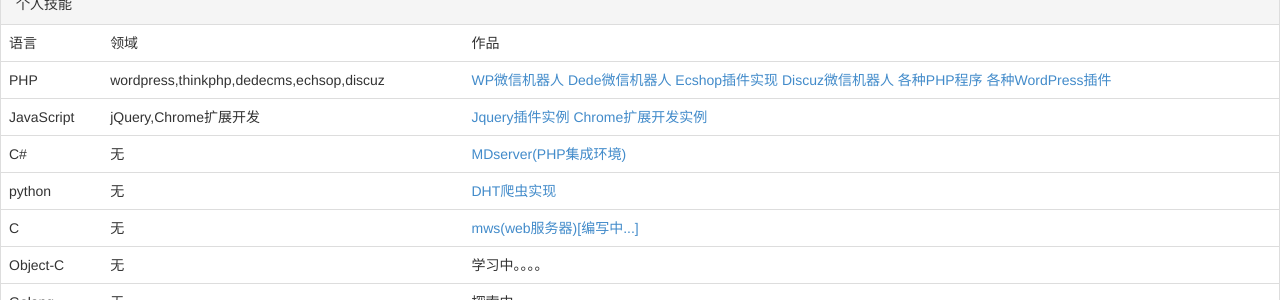
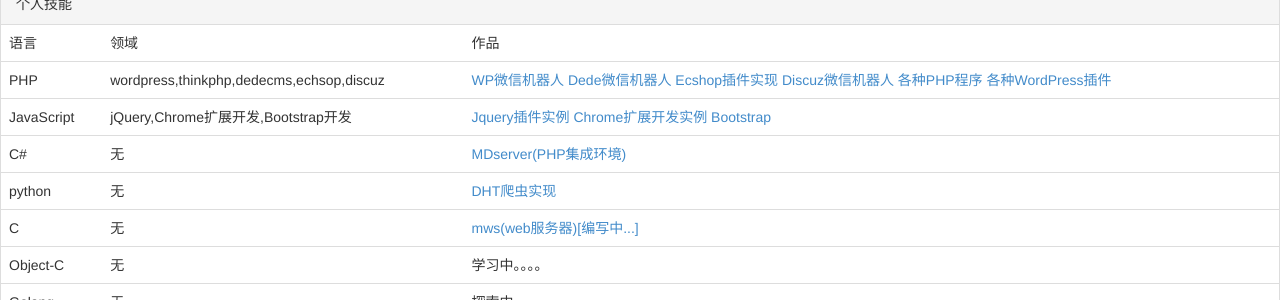
Before and after one commit to midoks/midoks.github.io, a Jekyll site: the page built from about.html, in a window 1280 px wide and 984 px high. Shown: the part 173-473 px from the top of the window. Built offline with Jekyll 4.4.1, drawn with Linux system fonts in a browser that asks for light colours; comment, search, counter and statistics services are not loaded.

Commit message:
更新内容

```diff
--- a/_layouts/about.html
+++ b/_layouts/about.html
@@ -31,9 +31,10 @@
 		    	<a href="https://github.com/midoks/WordPressPlugins">各种WordPress插件</a>
 		    </td></tr>
 
-		    <tr><td>JavaScript</td><td class="hidden-xs hidden-sm">jQuery,Chrome扩展开发</td><td>
+		    <tr><td>JavaScript</td><td class="hidden-xs hidden-sm">jQuery,Chrome扩展开发,Bootstrap开发</td><td>
 		    	<a href="https://github.com/midoks/jQueryPlugin">Jquery插件实例</a>
 		    	<a href="https://github.com/midoks/chrome-extensions">Chrome扩展开发实例</a>
+		    	<a href="http://getbootstrap.com/">Bootstrap</a>
 		    </td></tr>
 
 		    <tr><td>C#</td><td class="hidden-xs hidden-sm">无</td><td>
```
